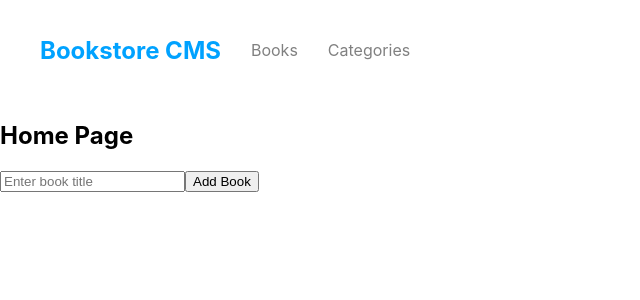
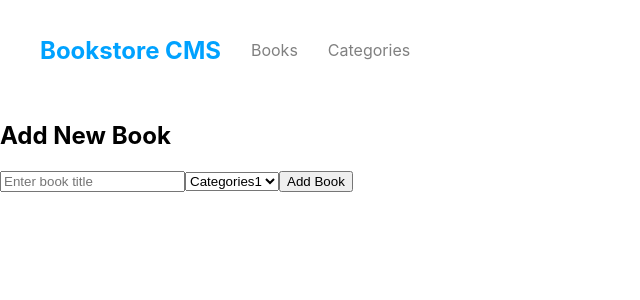
Before and after one commit to Gardimy/GDM_Bookstore, a React (Create React App) app: page / in a window 1280 px wide. Shown: the top 300 px of the page, without its empty margins (0-640 px from the left). Built offline with nearby package versions, Linux system fonts and the light colour scheme.

Commit message:
Update all the files to use the redux in react components

```diff
--- a/src/components/BookForm.js
+++ b/src/components/BookForm.js
@@ -13,10 +13,23 @@ const BookForm = ({ onCreate }) => {
   };
 
   return (
-    <form onSubmit={handleSubmit}>
-      <input type="text" value={title} onChange={(e) => setTitle(e.target.value)} placeholder="Enter book title" />
-      <button type="submit">Add Book</button>
-    </form>
+    <div>
+      <h2>Add New Book</h2>
+      <form onSubmit={handleSubmit}>
+        <input
+          type="text"
+          value={title}
+          onChange={(e) => setTitle(e.target.value)}
+          placeholder="Enter book title"
+        />
+        <select name="mySelect" id="mySelect">
+          <option value="Categories1">Categories1</option>
+          <option value="Categories2">Categories2</option>
+          <option value="Categories3">Categories3</option>
+        </select>
+        <button type="submit">Add Book</button>
+      </form>
+    </div>
   );
 };
 
@@ -25,49 +38,3 @@ BookForm.propTypes = {
 };
 
 export default BookForm;
-
-// import React, { useState } from 'react';
-// import PropTypes from 'prop-types';
-
-// function BookForm({ onAddBook }) {
-//   const [title, setTitle] = useState('');
-//   const [author, setAuthor] = useState('');
-
-//   const handleSubmit = (e) => {
-//     e.preventDefault();
-//     if (title === author) {
-//       const newBook = {
-//         id: Date.now(),
-//         title,
-//         author,
-//       };
-//       onAddBook(newBook);
-//       setTitle('');
-//       setAuthor('');
-//     }
-//   };
-
-//   return (
-//     <div>
-//       <h2>Add Book</h2>
-//       <form onSubmit={handleSubmit}>
-// eslint-disable-next-line max-len
-//         <input type="text" placeholder="Name" required onChange={(e) => setTitle(e.target.value)} />
-// eslint-disable-next-line max-len
-//         <input type="text" placeholder="Author" required onChange={(e) => setTitle(e.target.value)} />
-//         <select name="mySelect" id="mySelect">
-//           <option value="Categories1">Categories1</option>
-//           <option value="Categories2">Categories2</option>
-//           <option value="Categories3">Categories3</option>
-//         </select>
-//         <button type="submit">Add</button>
-//       </form>
-//     </div>
-//   );
-// }
-
-// BookForm.propTypes = {
-//   onAddBook: PropTypes.func.isRequired,
-// };
-
-// export default BookForm;
--- a/src/components/Categories.js
+++ b/src/components/Categories.js
@@ -1,10 +1,8 @@
 import React from 'react';
-import Navbar from './Navba';
 
 function Categories() {
   return (
     <div>
-      <Navbar />
       <h2>Categories Page</h2>
       <button type="submit">Check Status</button>
     </div>
--- a/src/components/Home.js
+++ b/src/components/Home.js
@@ -16,7 +16,6 @@ const Home = () => {
 
   return (
     <div>
-      <h2>Home Page</h2>
       <BookForm onCreate={handleCreateBook} />
       <BookList books={books} onDelete={handleDeleteBook} />
     </div>
@@ -24,18 +23,3 @@ const Home = () => {
 };
 
 export default Home;
-
-// import React from 'react';
-// import Navbar from './Navba';
-// import BookForm from './BookForm';
-
-// function HomePage() {
-//   return (
-//     <div>
-//       <Navbar />
-//       <BookForm />
-//     </div>
-//   );
-// }
-
-// export default HomePage;
--- a/src/index.js
+++ b/src/index.js
@@ -1,16 +1,20 @@
 import React from 'react';
 import ReactDOM from 'react-dom/client';
+import { Provider } from 'react-redux';
 import { BrowserRouter } from 'react-router-dom';
 import './index.css';
+import store from './redux/store';
 import App from './App';
 import reportWebVitals from './reportWebVitals';
 
 const root = ReactDOM.createRoot(document.getElementById('root'));
 root.render(
   <React.StrictMode>
-    <BrowserRouter>
-      <App />
-    </BrowserRouter>
+    <Provider store={store}>
+      <BrowserRouter>
+        <App />
+      </BrowserRouter>
+    </Provider>
   </React.StrictMode>,
 );
 
--- a/src/redux/books/booksSlice.js
+++ b/src/redux/books/booksSlice.js
@@ -1,6 +1,7 @@
 import { createSlice } from '@reduxjs/toolkit';
 
-const initialState = [
+const initialState = {
+  books: [
     {
       item_id: 'item1',
       title: 'The Great Gatsby',
@@ -19,24 +20,22 @@ const initialState = [
       author: 'Richard Dawkins',
       category: 'Nonfiction',
     },
-];
+  ],
+};
 
-const booksSlice = createSlice({
+const bookSlice = createSlice({
   name: 'books',
   initialState,
   reducers: {
     addBook: (state, action) => {
-      state.push(action.payload);
+      state.books.push(action.payload);
     },
-    removeBook: (state, action) => {
-      const bookIndex = state.findIndex((book) => book.id === action.payload);
-      if (bookIndex !== -1) {
-        state.splice(bookIndex, 1);
-      }
+    deleteBook: (state, action) => {
+      state.books = state.books.filter((book) => book.id !== action.payload);
     },
   },
 });
 
-export const { addBook, removeBook } = booksSlice.actions;
+export const { addBook, deleteBook } = bookSlice.actions;
 
-export default booksSlice;
+export default bookSlice.reducer;
```
Also changed, not shown: src/components/Book.js (+0 -30 lines), src/components/BookList.js (+0 -30 lines). Lines whose indentation alone changed are shown as unchanged.
